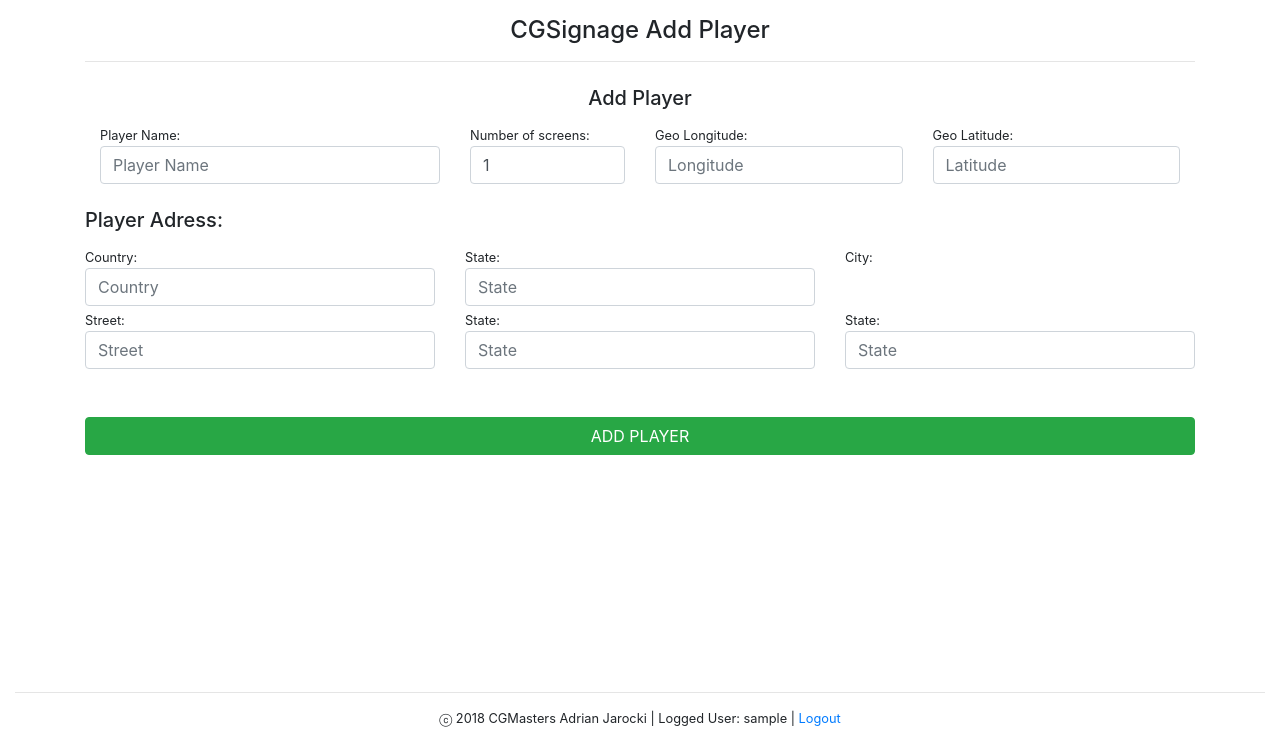
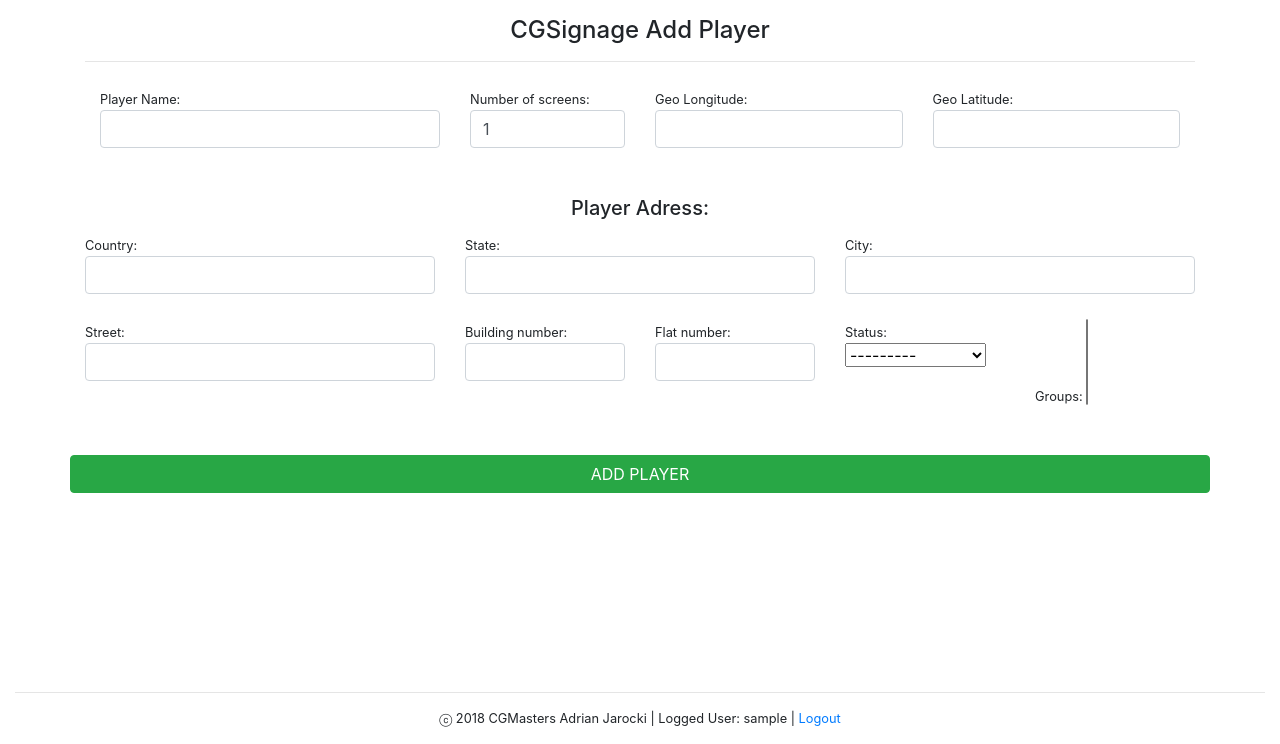
Before and after one commit to PythonRobak/CGSignage, a Django app: page /add-player in a window 1280 px wide. Shown: the part 56-800 px from the top of the page. Run offline with Django 3.2, Linux system fonts and the light colour scheme; the visitor is signed in with stand-in values (Sample User, id 1); data that the repository does not hold is empty; some libraries are stand-ins or nearby versions.

Commit message:
dodawanie playerow ze statusami dziala

```diff
--- a/templates/webadminpanel/add-player.html
+++ b/templates/webadminpanel/add-player.html
@@ -17,23 +17,23 @@
 
                 {% csrf_token %}
                 <div class="col-md-12">
-                    <h5 class="card-title text-center">Add Player</h5>
+{#                    <h5 class="card-title text-center">Add Player</h5>#}
 
                         <div class="col-md-4 text-left float-left">
                             <span class="small">Player Name: </span>
-                            {{ form.name|add_class:"form-control"|attr:"placeholder:Player Name" }}
+                            {{ form.name|add_class:"form-control" }}
                         </div>
                         <div class="col-md-2 text-left float-left">
                             <span class="small">Number of screens: </span>
-                            {{ form.number_of_screens|add_class:"form-control"|attr:"placeholder:Number of screens" }}
+                            {{ form.number_of_screens|add_class:"form-control" }}
                         </div>
                         <div class="col-md-3 text-left float-left">
                             <span class="small">Geo Longitude: </span>
-                            {{ form.geo_longitude|add_class:"form-control small"|attr:"placeholder:Longitude" }}
+                            {{ form.geo_longitude|add_class:"form-control small" }}
                         </div>
                         <div class="col-md-3 text-left float-left">
                             <span class="small">Geo Latitude: </span>
-                            {{ form.geo_latitude|add_class:"form-control small"|attr:"placeholder:Latitude" }}
+                            {{ form.geo_latitude|add_class:"form-control small" }}
                         </div>
 
 
@@ -43,41 +43,53 @@
         </div>
         <div class="row">
             <div class="col-md-12">
-                <h5 class="card-title text-left mt-4">Player Adress:</h5>
+                <h5 class="card-title text-center mt-5">Player Adress:</h5>
             </div>
             <div class="col-md-4 text-left float-left">
                 <span class="small">Country: </span>
-                {{ form.country|add_class:"form-control small"|attr:"placeholder:Country" }}
+                {{ form.country|add_class:"form-control small" }}
             </div>
             <div class="col-md-4 text-left float-left">
                 <span class="small">State: </span>
-                {{ form.state|add_class:"form-control small"|attr:"placeholder:State" }}
+                {{ form.state|add_class:"form-control small" }}
             </div>
             <div class="col-md-4 text-left float-left">
                 <span class="small">City: </span>
-                {{ form.city|add_class:"form-control small"|attr:"placeholder:City" }}
+                {{ form.city|add_class:"form-control small" }}
             </div>
 
         </div>
         <div class="row">
-            <div class="col-md-12">
+            <div class="col-md-12 mt-4">
 
             </div>
             <div class="col-md-4 text-left float-left">
                 <span class="small">Street: </span>
-                {{ form.street|add_class:"form-control small"|attr:"placeholder:Street" }}
+                {{ form.street|add_class:"form-control small" }}
             </div>
-            <div class="col-md-4 text-left float-left">
-                <span class="small">State: </span>
-                {{ form.state|add_class:"form-control small"|attr:"placeholder:State" }}
+            <div class="col-md-2 text-left float-left">
+                <span class="small">Building number: </span>
+                {{ form.street_number|add_class:"form-control small" }}
             </div>
-            <div class="col-md-4 text-left float-left">
-                <span class="small">State: </span>
-                {{ form.state|add_class:"form-control small"|attr:"placeholder:State" }}
+            <div class="col-md-2 text-left float-left">
+                <span class="small">Flat number: </span>
+                {{ form.building_number|add_class:"form-control small" }}
             </div>
+            <div class="col-md-2 text-left float-left">
+                <span class="small">Status: </span>
+                {{ form.status }}
+            </div>
+            <div class="col-md-1 text-left float-left">
+                <span class="small">Groups: </span>
+                {{ form.groups }}
+            </div>
+            <button class="btn mt-5 mb-4 btn-success btn-block text-uppercase" type="submit">Add Player</button>
 
+
+            <div class="row mt-5"
+
+            </div>
         </div>
-        <button class="btn mt-5 mb-4 btn-success btn-block text-uppercase" type="submit">Add Player</button>
         </form>
 
 {#            name = models.CharField(max_length=256)#}
--- a/webadminpanel/forms.py
+++ b/webadminpanel/forms.py
@@ -46,8 +46,12 @@ class AddGroupForm(forms.ModelForm):
 
 
 class AddPlayerForm(forms.ModelForm):
+    # status = forms.IntegerField(label="status")
+
+    field_order = ['name', 'description', 'number_of_screens', 'geo_longitude', 'geo_latitude', 'country', 'state',
+              'city', 'street', 'street_number', 'building_number', 'status', 'groups']
 
     class Meta:
         model = Player
         fields = ['name', 'description', 'number_of_screens', 'geo_longitude', 'geo_latitude', 'country', 'state',
-                  'street', 'street_number', 'building_number', 'status', 'groups']
+                  'city','street', 'street_number', 'building_number', 'status', 'groups']
--- a/webadminpanel/models.py
+++ b/webadminpanel/models.py
@@ -39,19 +39,20 @@ PLAYER_STATUS = (
 
 class Player(models.Model):
     name = models.CharField(max_length=256)
-    description = models.TextField()
+    description = models.TextField(blank=True, null=True)
     number_of_screens = models.IntegerField(default=1)
-    geo_longitude = models.FloatField()
-    geo_latitude = models.FloatField()
+    geo_longitude = models.FloatField(blank=True)
+    geo_latitude = models.FloatField(blank=True)
     country = models.CharField(max_length=50)
     state = models.CharField(max_length=50)
+    city = models.CharField(max_length=150, blank=True)
     street = models.CharField(max_length=150)
     street_number = models.CharField(max_length=20)
-    building_number = models.CharField(max_length=50)
+    building_number = models.CharField(max_length=50, blank=True)
     date_added = models.DateTimeField(auto_now_add=True, blank=True)
     added_by = models.ForeignKey(User, on_delete=models.CASCADE)
     last_edit = models.DateTimeField(auto_now=True, blank=True)
-    status = models.IntegerField(choices=PLAYER_STATUS)
+    status = models.IntegerField(choices=PLAYER_STATUS, blank=True, null=True)
     groups = models.ManyToManyField(Group, blank=True)
 
 
--- a/webadminpanel/views.py
+++ b/webadminpanel/views.py
@@ -281,4 +281,48 @@ class PlayerView(View):
 class AddPlayerView(View):
     def get(self, request):
         form = AddPlayerForm()
+
         return render(request, 'webadminpanel/add-player.html', {'form': form})
+
+    def post(self, request):
+        form = AddPlayerForm(request.POST)
+        logged_user = request.user
+        print("*"*50)
+        print(f"User id is: {logged_user.id}")
+        user = User.objects.get(pk=logged_user.id)
+
+        if form.is_valid():
+            print("add-player form validated")
+
+
+
+            try:
+                player = Player()
+                player.name = form.cleaned_data['name']
+                player.description = ''
+                player.number_of_screens = form.cleaned_data['number_of_screens']
+                player.geo_longitude = form.cleaned_data['geo_longitude']
+                player.geo_latitude = form.cleaned_data['geo_latitude']
+                player.country = form.cleaned_data['country']
+                player.state = form.cleaned_data['state']
+                player.city = form.cleaned_data['city']
+                player.street = form.cleaned_data['street']
+                player.street_number = form.cleaned_data['street_number']
+                player.building_number = form.cleaned_data['building_number']
+                player.status = form.cleaned_data['status']
+
+                player.added_by = user
+
+                player.save()
+
+
+                return redirect('player')
+
+            except Exception:
+                return HttpResponse("Something went wrong!")
+
+        else:
+            print("add-player form not validated!")
+            print("Błąd formularza:")
+            print(form.errors)
+        return render(request, "webadminpanel/player.html", {'form': form})
```
Also changed, not shown: templates/webadminpanel/player.html (+27 -9 lines), webadminpanel/migrations/0011_player_city.py (added), webadminpanel/migrations/0012_auto_20181207_0249.py (added), webadminpanel/migrations/0013_auto_20181207_0256.py (added), webadminpanel/migrations/0014_auto_20181207_0301.py (added), webadminpanel/migrations/0015_auto_20181207_0332.py (added), webadminpanel/migrations/0016_auto_20181207_0335.py (added), webadminpanel/migrations/0017_auto_20181207_0354.py (added).
